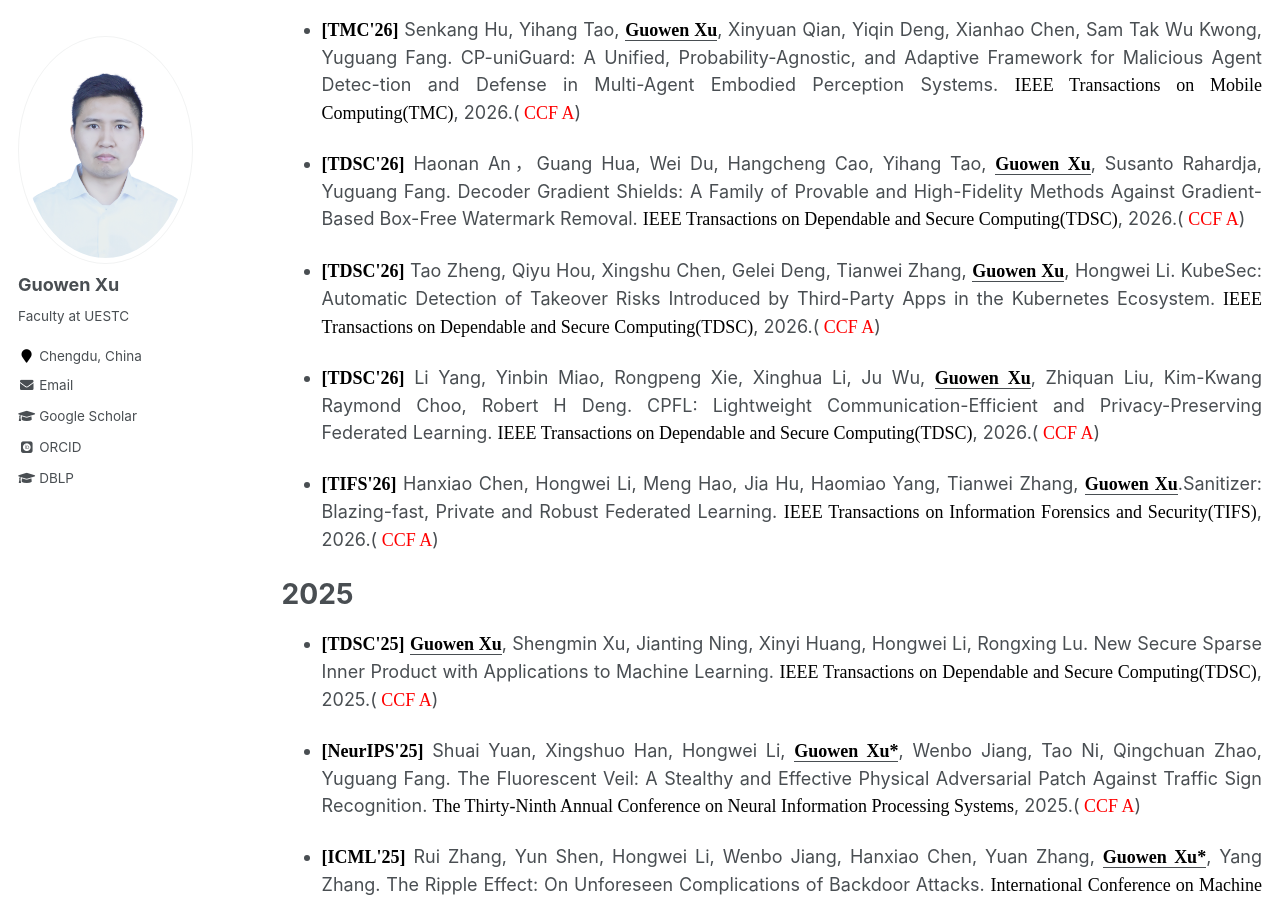
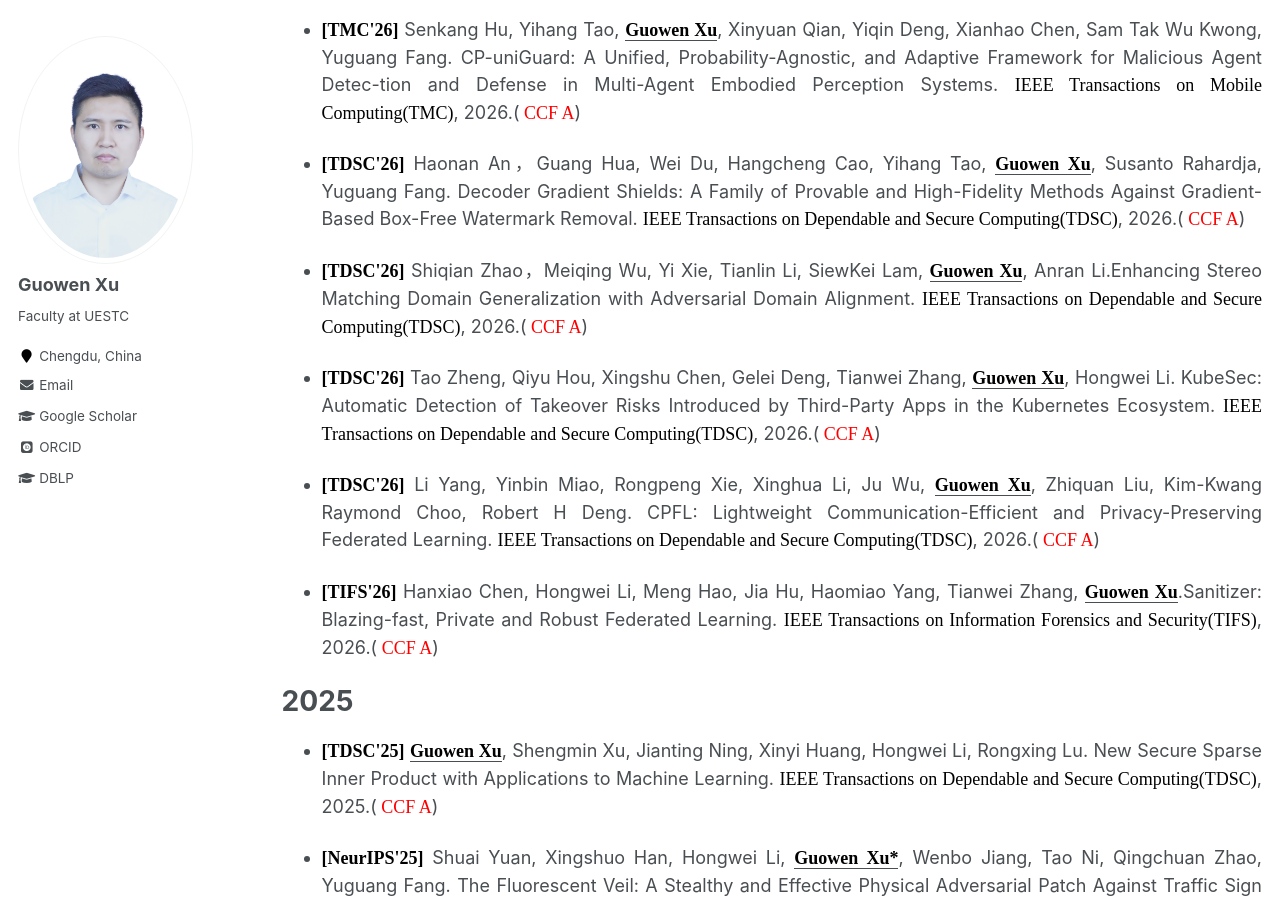
Before and after one commit to Guowen-xu/guowen-xu.github.io, a Jekyll site: the page built from _pages/publications.md, in a window 1280 px wide and 900 px high, scrolled down 1583 px. Built offline with Jekyll 4.4.1, drawn with Linux system fonts in a browser that asks for light colours; some web fonts are replaced.

Commit message:
Update publications.md

```diff
--- a/_pages/publications.md
+++ b/_pages/publications.md
@@ -37,6 +37,9 @@ You can find my articles on my [Google Scholar](https://scholar.google.com.hk/ci
 * <p align="justify"> <b><font face="Times New Roman" color=black size=4> [TMC'26]</font></b> Senkang Hu, Yihang Tao, <u><b><font face="Times New Roman" color=black size=4> Guowen Xu</font></b></u>, Xinyuan Qian, Yiqin Deng, Xianhao Chen, Sam Tak Wu Kwong, Yuguang Fang. CP-uniGuard: A Unified, Probability-Agnostic, and Adaptive Framework for Malicious Agent Detec-tion and Defense in Multi-Agent Embodied Perception Systems. <font face="Times New Roman" color=black size=4> IEEE Transactions on Mobile Computing(TMC)</font>, 2026.(<font face="Times New Roman" color=red size=4> CCF A</font>)
 
 * <p align="justify"> <b><font face="Times New Roman" color=black size=4> [TDSC'26]</font></b> Haonan An，Guang Hua, Wei Du, Hangcheng Cao, Yihang Tao, <u><b><font face="Times New Roman" color=black size=4> Guowen Xu</font></b></u>, Susanto Rahardja, Yuguang Fang. Decoder Gradient Shields: A Family of Provable and High-Fidelity Methods Against Gradient-Based Box-Free Watermark Removal. <font face="Times New Roman" color=black size=4> IEEE Transactions on Dependable and Secure Computing(TDSC)</font>, 2026.(<font face="Times New Roman" color=red size=4> CCF A</font>)
+
+* <p align="justify"> <b><font face="Times New Roman" color=black size=4> [TDSC'26]</font></b> Shiqian Zhao，Meiqing Wu, Yi Xie, Tianlin Li, SiewKei Lam, <u><b><font face="Times New Roman" color=black size=4> Guowen Xu</font></b></u>, Anran Li.Enhancing Stereo Matching Domain Generalization with Adversarial Domain Alignment. <font face="Times New Roman" color=black size=4> IEEE Transactions on Dependable and Secure Computing(TDSC)</font>, 2026.(<font face="Times New Roman" color=red size=4> CCF A</font>)
+
 
 * <p align="justify"> <b><font face="Times New Roman" color=black size=4> [TDSC'26]</font></b> Tao Zheng, Qiyu Hou, Xingshu Chen, Gelei Deng, Tianwei Zhang, <u><b><font face="Times New Roman" color=black size=4> Guowen Xu</font></b></u>, Hongwei Li. KubeSec: Automatic Detection of Takeover Risks Introduced by Third-Party Apps in the Kubernetes Ecosystem. <font face="Times New Roman" color=black size=4> IEEE Transactions on Dependable and Secure Computing(TDSC)</font>, 2026.(<font face="Times New Roman" color=red size=4> CCF A</font>)
 
```
